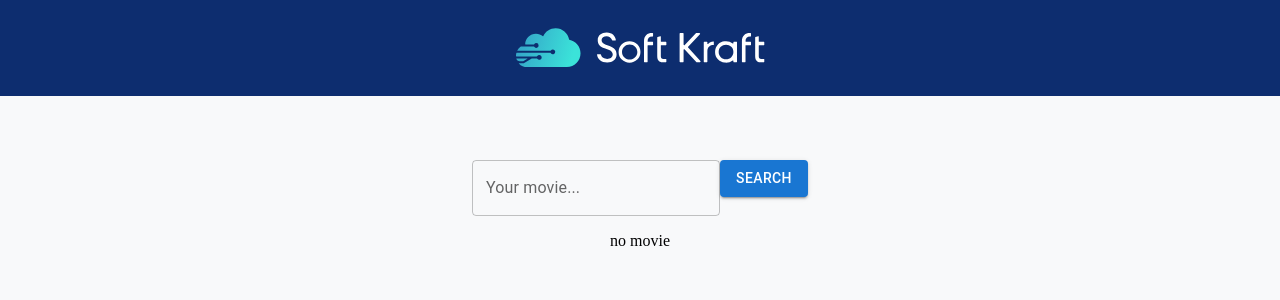
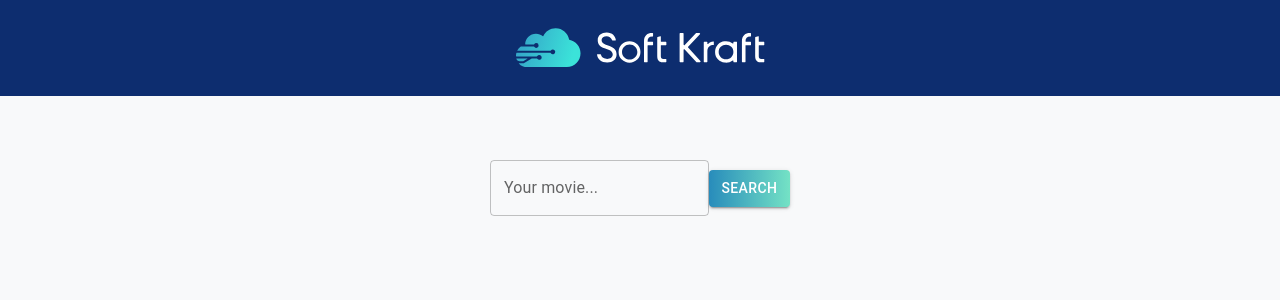
Before and after one commit to chris-cybula/SoftKraft, a React (Create React App) app: page / in a window 1280 px wide. Shown: the top 300 px of the page. Built offline with nearby package versions, Linux system fonts and the light colour scheme.

Commit message:
Style input

```diff
--- a/src/App.js
+++ b/src/App.js
@@ -25,7 +25,22 @@ const MovieInfo = styled.div`
 `
 
 const Input = styled.div`
+  width: 300px;
+  display: flex;
+  justify-content: space-between;
+  align-items: center;
 `
+
+const SearchButton = styled(Button)`
+ &.searchButton {
+  background-image: linear-gradient(90deg,#288cbb,#74e2c5);
+  height: 37px;
+
+    &:hover {
+      background-image: linear-gradient(90deg,#288cbb,#74e2c5);
+    }
+  }
+`;
 
 function App() {
   const [movie, setMovie] = useState('')
@@ -98,13 +113,13 @@ function App() {
         <Input>
           <TextField id="outlined-basic" label="Your movie..." variant="outlined" onChange={inputHandler}
             value={movie} />
-          <Button variant="contained" onClick={getMovie}>Search</Button>
+          <SearchButton variant="contained" onClick={getMovie} className={'searchButton'}>Search</SearchButton>
         </Input>
         {/* <Button variant="contained" onClick={getRandomMovie}>Random</Button> */}
 
 
 
-        {movieTitle != '' && movieYear != '' && movieThumbnail != ''
+        {movieTitle !== '' && movieYear !== '' && movieThumbnail !== ''
           ? <MovieInfo>
             <Card>
               <CardMedia
@@ -123,7 +138,7 @@ function App() {
               </CardContent>
             </Card>
           </MovieInfo>
-          : <p>no movie</p>
+          : null
         }
 
 
```
